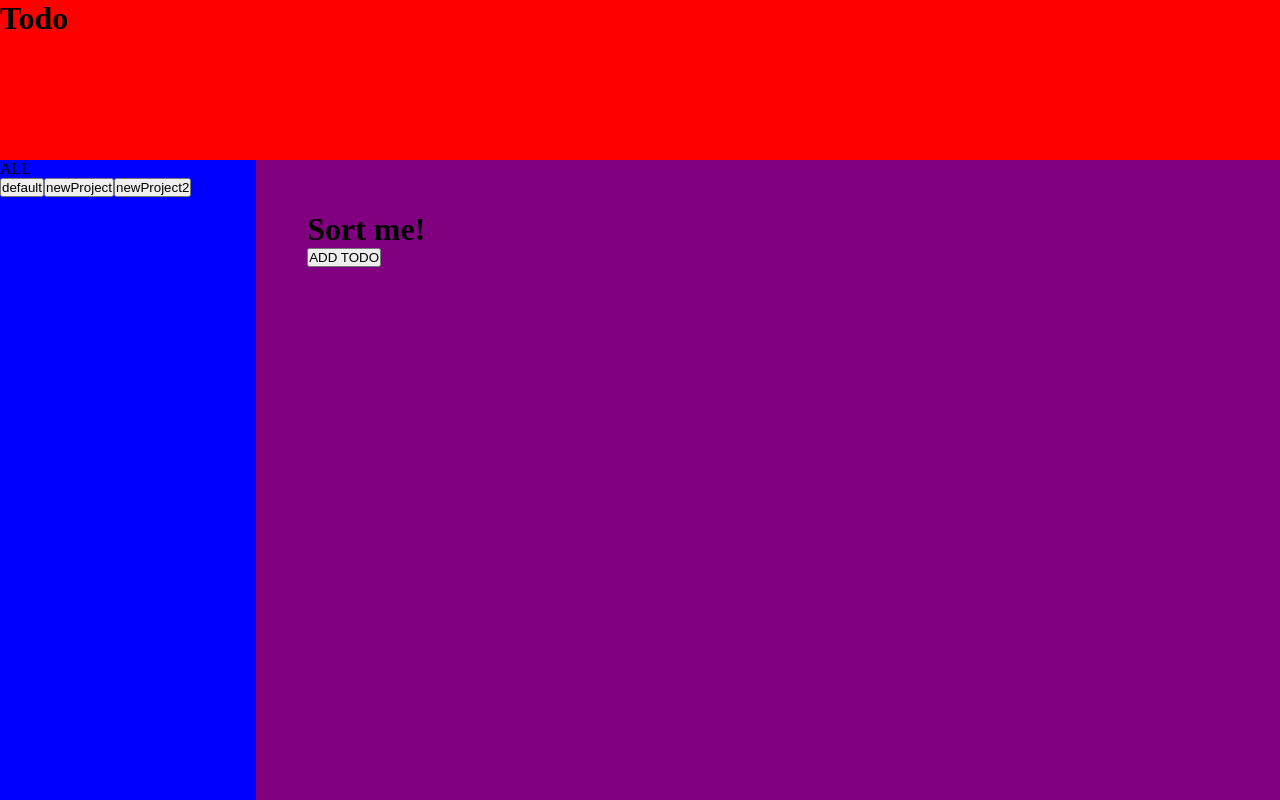
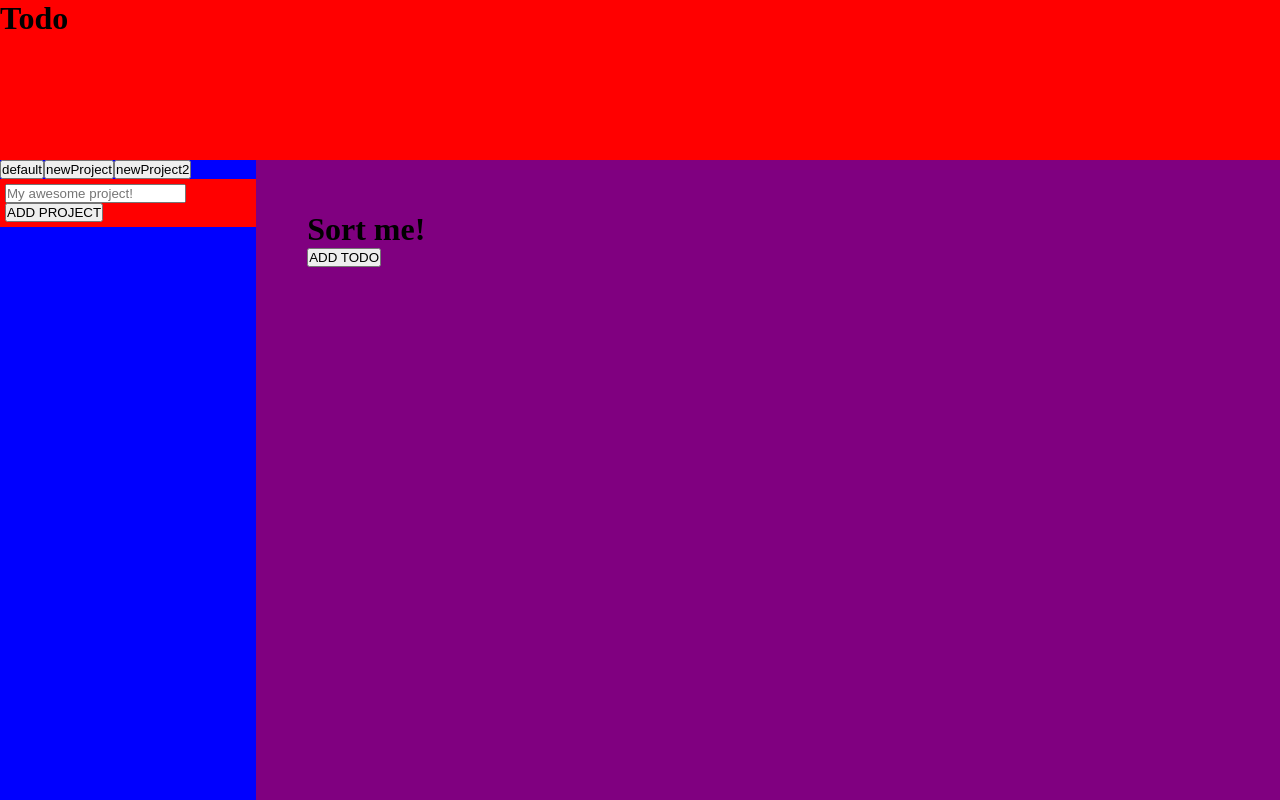
Before and after one commit to Seoky99/todo, a website built with webpack: page src/template.html in a window 1280 px wide. Both pictures are taken after a click on the button "newProject". Built offline with nearby package versions, Linux system fonts and the light colour scheme.

Commit message:
hooked up add project button

```diff
--- a/src/ApplicationLogic.js
+++ b/src/ApplicationLogic.js
@@ -20,7 +20,6 @@ class ApplicationLogic {
         this._currTodoID++;
 
         this._projects[this._selectedProjectID].addTodo(todo);
-        console.log(todo);
     }
 
     formSetUp(form, submitButton) {
@@ -36,8 +35,12 @@ class ApplicationLogic {
         this._currProjectID++;
     }
 
-    get currentProjectID() {
-        return this._currentProject;
+    getCurrentProjectID() {
+        return this._projects[this._selectedProjectID];
+    }
+
+    setCurrentProjectID(val) {
+        this._selectedProjectID = val;
     }
 
     /*
--- a/src/DOMLogic.js
+++ b/src/DOMLogic.js
@@ -4,14 +4,18 @@ class DOMLogic {
 
     }
 
-    renderSidebar(projects) {
+    renderSidebar(projects, setProjectID) {
         const sidebar = document.querySelector("div.sidebar ul");
+        sidebar.replaceChildren();
         Object.values(projects).forEach( project => {
             const li = document.createElement("li");
             const projectTab = document.createElement("button");
 
             projectTab.innerHTML = project.name;
-            projectTab.addEventListener("click", e => this.renderContent(project));
+            projectTab.addEventListener("click", e => {
+                this.renderContent(project)
+                setProjectID(project.id);
+            });
 
             sidebar.appendChild(projectTab);
         }
@@ -52,12 +56,12 @@ class DOMLogic {
         return todoCreated;
     }
 
-    setUpTodoButton(formSetUp, generateTodo) {
+    setUpTodoButton(formSetUp, currentProjectID) {
         const dialog = document.querySelector("#todoDialog");
         const todoButton = document.querySelector("#add");
         const submitButton = document.querySelector("#form-confirm");
         const cancelButton = document.querySelector("#form-cancel");
-        const form = document.querySelector("form");
+        const form = document.querySelector(".add-form");
 
         todoButton.addEventListener("click", e => dialog.showModal());
         cancelButton.addEventListener("click", e => {
@@ -67,13 +71,22 @@ class DOMLogic {
         submitButton.addEventListener("click", e => {
             e.preventDefault();
             formSetUp(form, submitButton);
+            dialog.close();
+            this.renderContent(currentProjectID());
         });
     }
 
-    /*addTodoToContent(todo) {
-        const contentBox = document.querySelector("#content-box");
-    }*/
+    setUpProjectButton(handleAddProject, projects, setProjectID) {
+        const projButton = document.querySelector("#project-button");
 
+        projButton.addEventListener("click", (e) => {
+            const inputValue = document.querySelector("form #proj-name").value;
+            e.preventDefault();
+
+            handleAddProject(inputValue);
+            this.renderSidebar(projects, setProjectID);
+        })
+    }
 }
 
 export default DOMLogic;
--- a/src/index.js
+++ b/src/index.js
@@ -6,18 +6,14 @@ import "./styles.css";
 const app = new ApplicationLogic();
 const dom = new DOMLogic();
 
-const dialog = document.querySelector("#todoDialog");
+dom.setUpTodoButton(app.formSetUp.bind(app), app.getCurrentProjectID.bind(app));
+dom.setUpProjectButton(app.createProject.bind(app), app.projects, app.setCurrentProjectID.bind(app));
 
-dom.setUpTodoButton(app.formSetUp.bind(app));
 
 app.createProject("newProject");
 app.createProject("newProject2");
-app.createTodo(3, "hi", "whatup", "high", 2, true);
+/*app.createTodo(3, "hi", "whatup", "high", 2, true);
 app.createTodo(4, "hi", "whatup", "medium", 2, true);
-app.createTodo(5, "hi", "whatup", "low", 2, false);
-dom.renderSidebar(app.projects);
+app.createTodo(5, "hi", "whatup", "low", 2, false); */
+dom.renderSidebar(app.projects, app.setCurrentProjectID.bind(app));
 dom.renderContent(app.projects[1]);
-
-console.log(app);
-
-console.log("here?");
--- a/src/project.js
+++ b/src/project.js
@@ -1,7 +1,7 @@
 class Project {
 
     constructor(id, name) {
-        this.id = id;
+        this._id = id;
         this._name = name;
         this._todoList = [];
     }
@@ -14,6 +14,10 @@ class Project {
         return this._todoList;
     }
 
+    get id() {
+        return this._id;
+    }
+
     addTodo(todo) {
         this._todoList.push(todo);
     }
--- a/src/styles.css
+++ b/src/styles.css
@@ -68,9 +68,14 @@ body {
     }
 }
 
-form {
+.add-form {
     display: flex;
     flex-direction: column;
     width: 300px;
     justify-content: center;
 }
+
+.proj-form {
+    background-color: red;
+    padding: 5px;
+}
--- a/src/template.html
+++ b/src/template.html
@@ -14,13 +14,17 @@
             <li>ALL</li>
             <div class="project-container"></div>
         </ul>
+        <form class="proj-form">
+            <input required type="text" name="proj-name" id="proj-name" placeholder="My awesome project!"></input>
+            <button id="project-button">ADD PROJECT</button>
+        </form>
     </div>
     <div class="main-content">
         <div id="sorting-row">
             <h1>Sort me!</h1>
             <button id="add">ADD TODO</button>
             <dialog id="todoDialog">
-                <form>
+                <form class="add-form">
                     <label for="title"> Name: </label>
                     <input type="text" name="title" id="title"></input>
                     <label for="description"> Description:</label>
```
